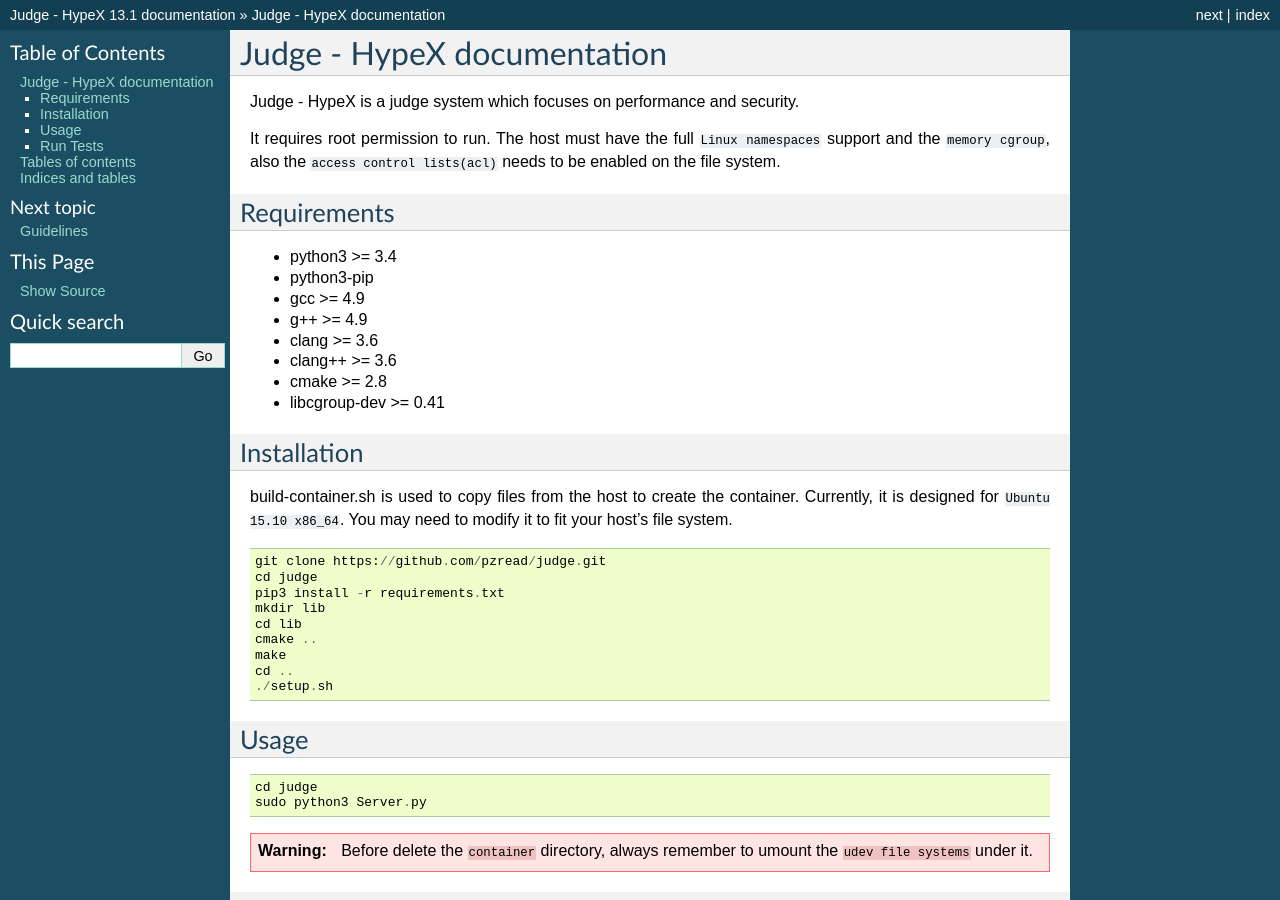
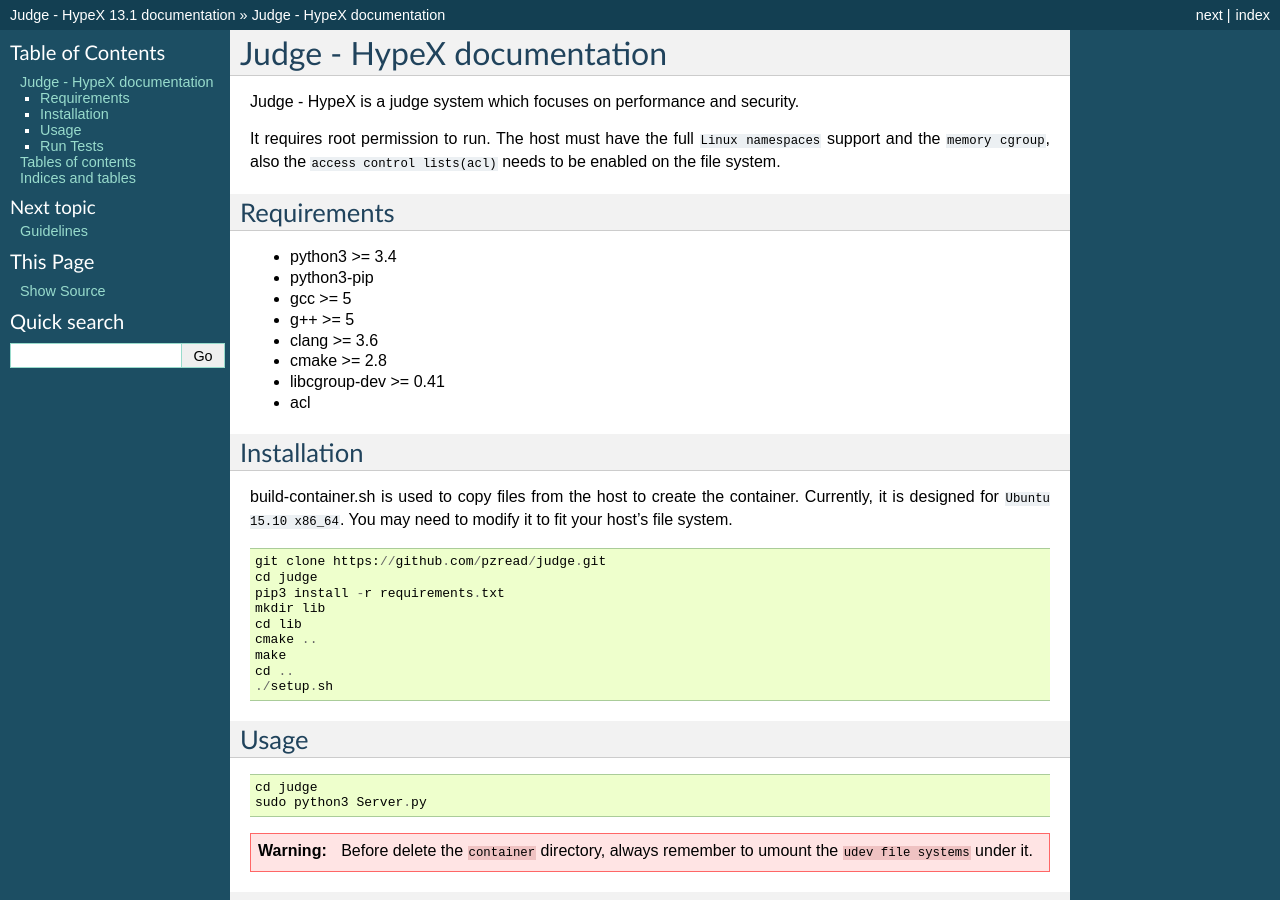
Before and after one commit to pzread/judge, a Sphinx documentation site: the page built from docs/index.rst, in a window 1280 px wide and 900 px high. Built offline with Sphinx 7.4.7, drawn with Linux system fonts in a browser that asks for light colours.

Commit message:
Fix requirements

```diff
--- a/docs/index.rst
+++ b/docs/index.rst
@@ -16,12 +16,12 @@
 
 - python3 >= 3.4
 - python3-pip
-- gcc >= 4.9
-- g++ >= 4.9
+- gcc >= 5
+- g++ >= 5
 - clang >= 3.6
-- clang++ >= 3.6
 - cmake >= 2.8
 - libcgroup-dev >= 0.41
+- acl
 
 
 Installation
```
